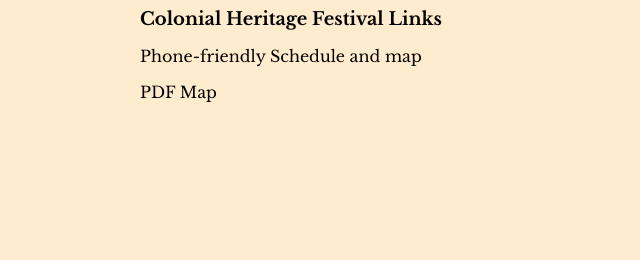
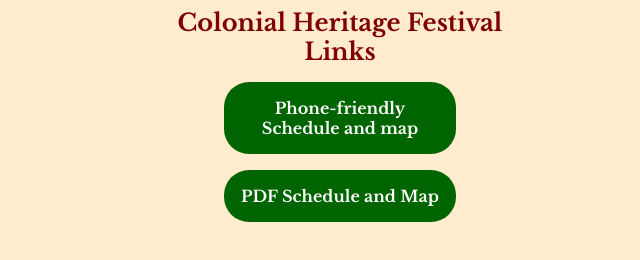
Before and after one commit to byuis/links, a plain HTML site: page index.html in a window 1280 px wide. Shown: the whole page, without its empty margins (300-940 px from the left). Drawn offline with nearby package versions, Linux system fonts and the light colour scheme.

Commit message:
progress

```diff
--- a/index.html
+++ b/index.html
@@ -16,16 +16,28 @@
         .page{
             margin:0 auto;
             width: 400px;
+            text-align: center;
+            color:maroon;
         }
         .list{
+
             font-weight: 400;
-        }
+            font-size: 1rem;
+}
         .item{
+           margin:0 auto;
            margin-top:1rem;
+           border-radius: 25px;
+           width:200px;
+           background-color: darkgreen;
+           color: white;
+           font-weight: 700;
+           padding:1rem;
+           text-align: center;
         }
         .heading{
             font-weight: 700;
-            font-size: large;
+            font-size: 1.5rem;
         }
         .libre-baskerville-regular {
             font-family: "Libre Baskerville", serif;
@@ -57,7 +69,7 @@
                 Phone-friendly Schedule and map
             </div>
             <div class="item">
-                PDF Map
+                PDF Schedule and Map
             </div>
         </div>
     </div>
```
